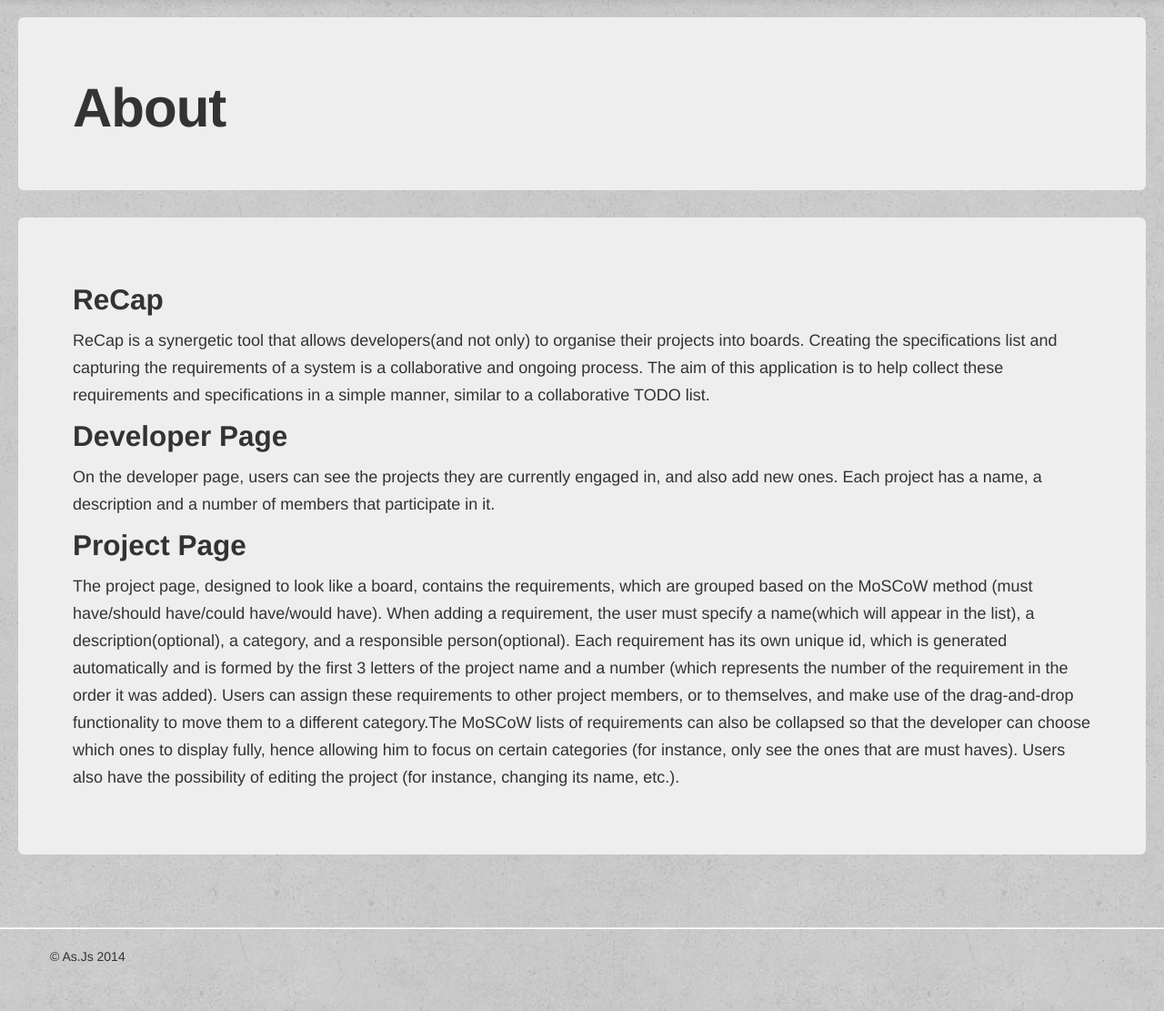
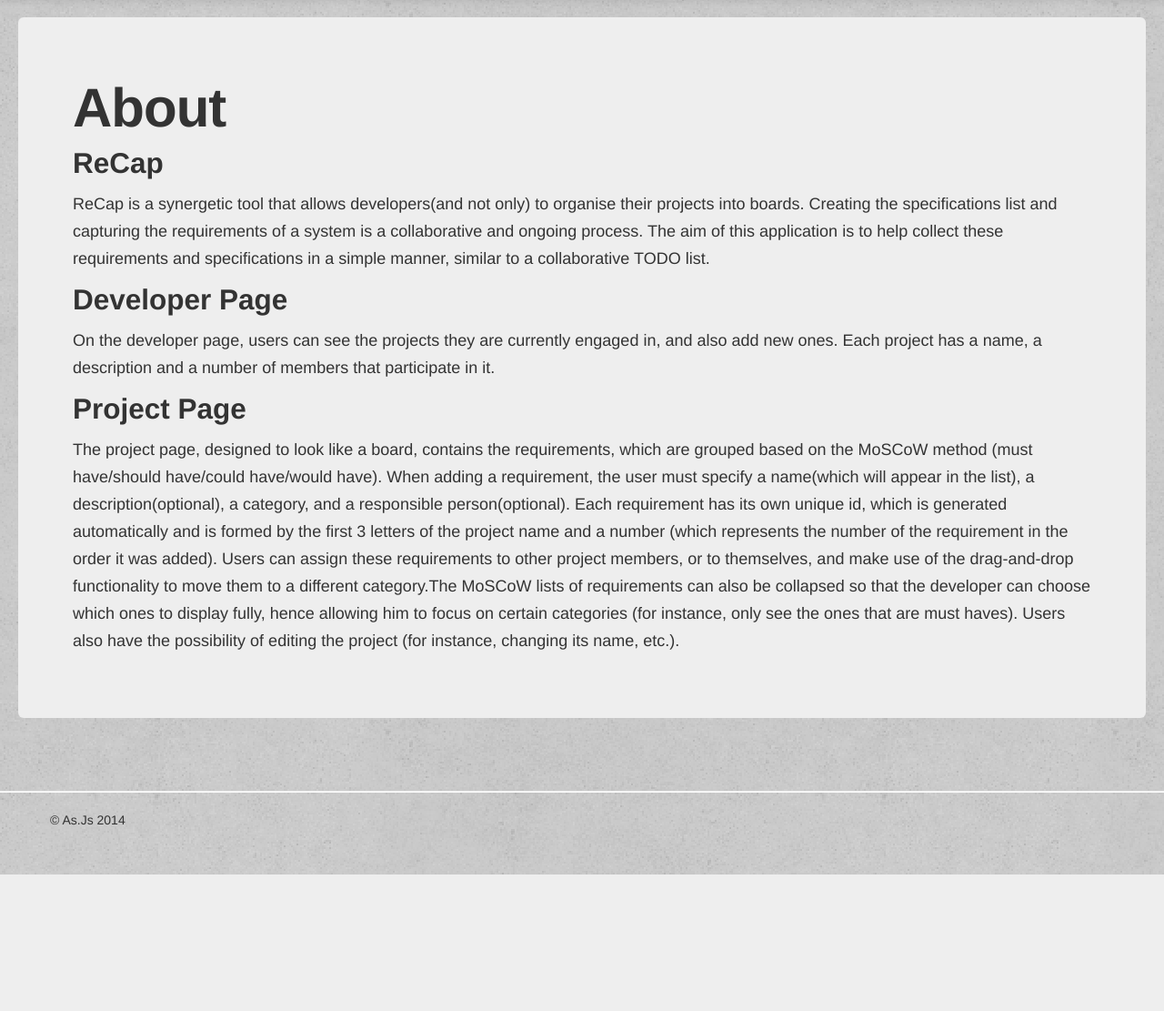
Before and after one commit to spinakr/DIM3_team-as.js, a Django app: page /recap/about/ in a window 1280 px wide. Shown: the part 41-1152 px from the top of the page at 91% size. After the commit the page ends 1002 px from the top, so only its background shows below. Run offline with Django 3.2, Linux system fonts and the light colour scheme; some libraries are stand-ins or nearby versions.

Commit message:
Update about.html

```diff
--- a/templates/recap/about.html
+++ b/templates/recap/about.html
@@ -3,8 +3,7 @@
 {% block body_block %}
 <div class="hero-unit">
     <h1>About</h1>
-</div>
-<div class="hero-unit">
+
 <h2>ReCap</h2>
 <p> ReCap is a synergetic tool that allows developers(and not only) to organise their projects into boards.
     Creating	the	speciﬁcations list and capturing the	requirements of	a system is	a collaborative and ongoing
```
